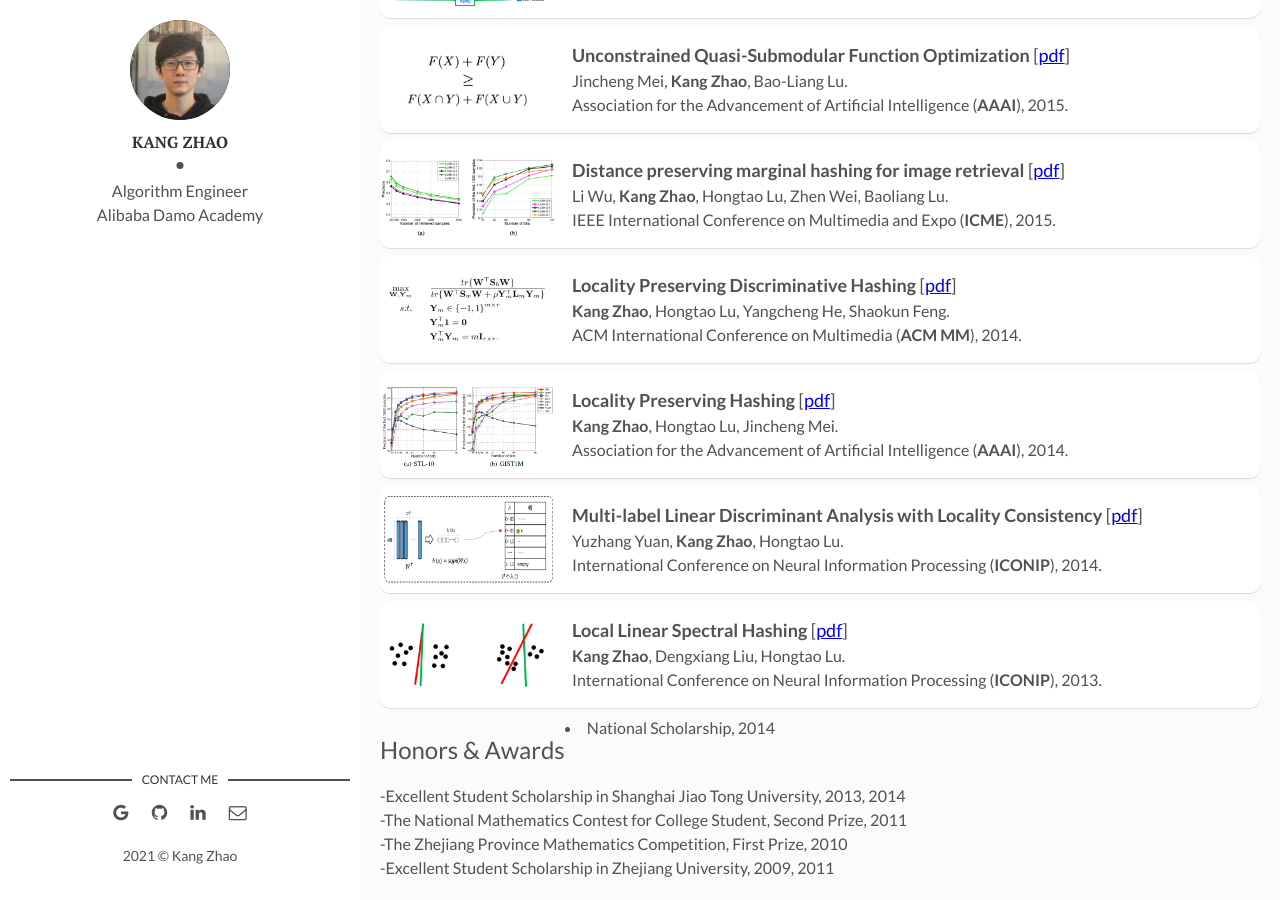
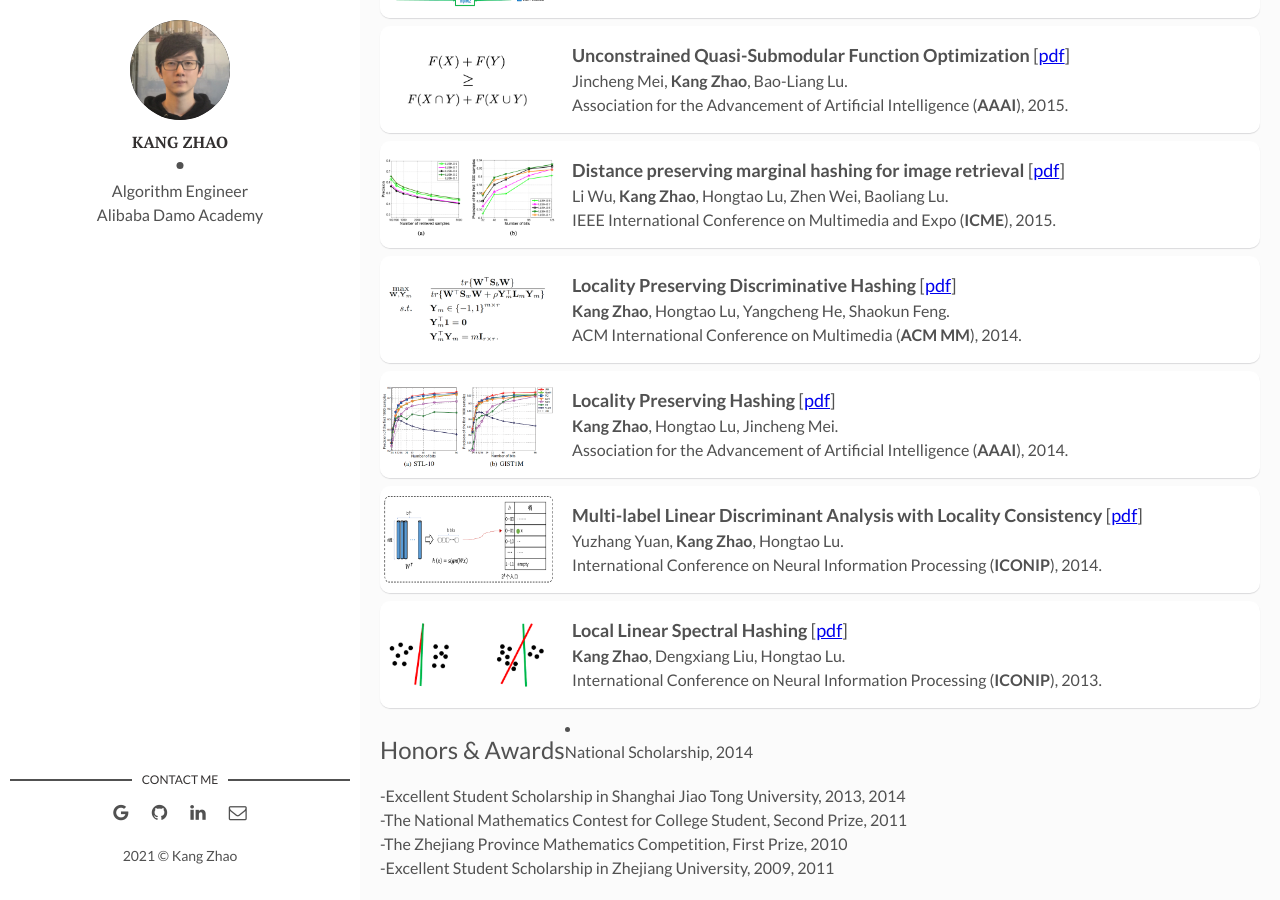
Before and after one commit to kangzhao2/kangzhao2.github.io, a Jekyll site: the page built from index.html, in a window 1280 px wide and 900 px high, scrolled down 1151 px. Built offline with Jekyll 4.4.1, drawn with Linux system fonts in a browser that asks for light colours; the list of posts is cut into pages by our own code.

Commit message:
Update index.html

```diff
--- a/index.html
+++ b/index.html
@@ -119,8 +119,8 @@ layout: main
 {% endfor %}-->
 
 <body>
-<p><font size="5">Honors & Awards</font> <br>
-  <li>National Scholarship, 2014</li>
+<p><font size="5">Honors & Awards</font>
+  <li><br>National Scholarship, 2014</li>
   -Excellent Student Scholarship in Shanghai Jiao Tong University, 2013, 2014<br>
   -The National Mathematics Contest for College Student, Second Prize, 2011<br>
   -The Zhejiang Province Mathematics Competition, First Prize, 2010<br>
```
